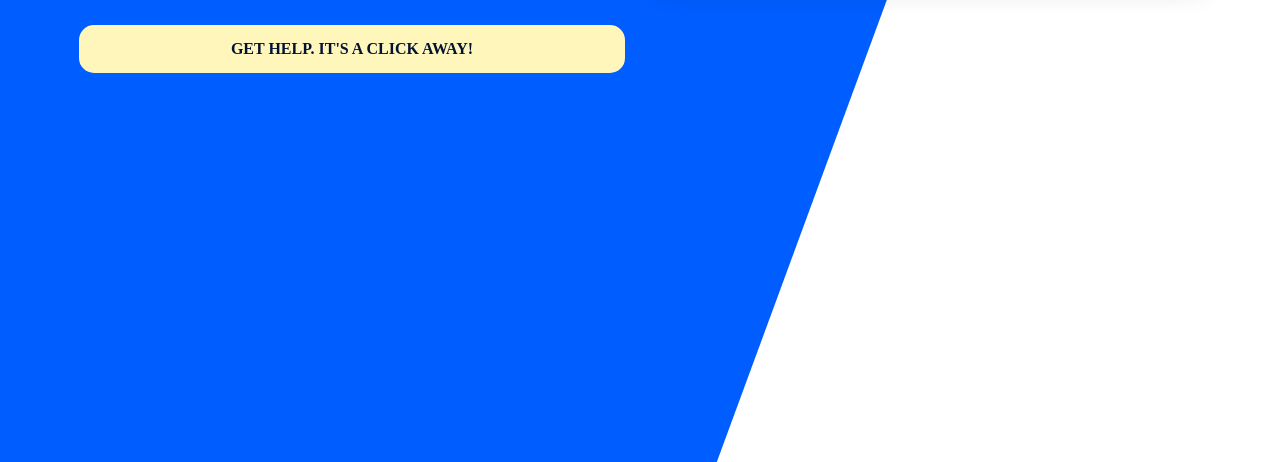
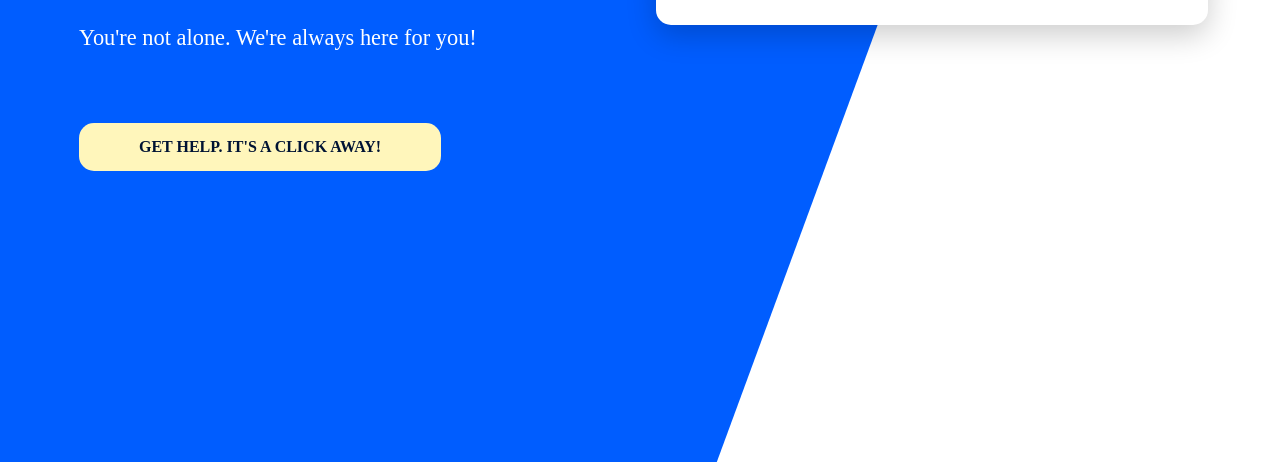
Before and after one commit to jsixx777/SASS_Intro, a plain HTML site: page index.html in a window 1280 px wide. Shown: the part 338-800 px from the top of the page. Drawn offline with Linux system fonts and the light colour scheme.

Commit message:
final touches complete

```diff
--- a/styles/main.scss
+++ b/styles/main.scss
@@ -120,6 +120,12 @@ main {
             font-size: 3em;
             margin-top: 10px;
             text-transform: uppercase;
+
+            @include desktop {
+                width: 30%;
+                font-size: 4em;
+                line-height: .9em;
+            }
         }
 
         p {
@@ -138,6 +144,11 @@ main {
             text-align: center;
             margin: 50px auto 0 auto;
             padding: $padding;
+
+            @include desktop {
+                display: inline-block;
+                padding: $padding $padding * 4;
+            }
         }
     }
 }
```
Also changed, not shown: styles/main.css, 1 other file.
